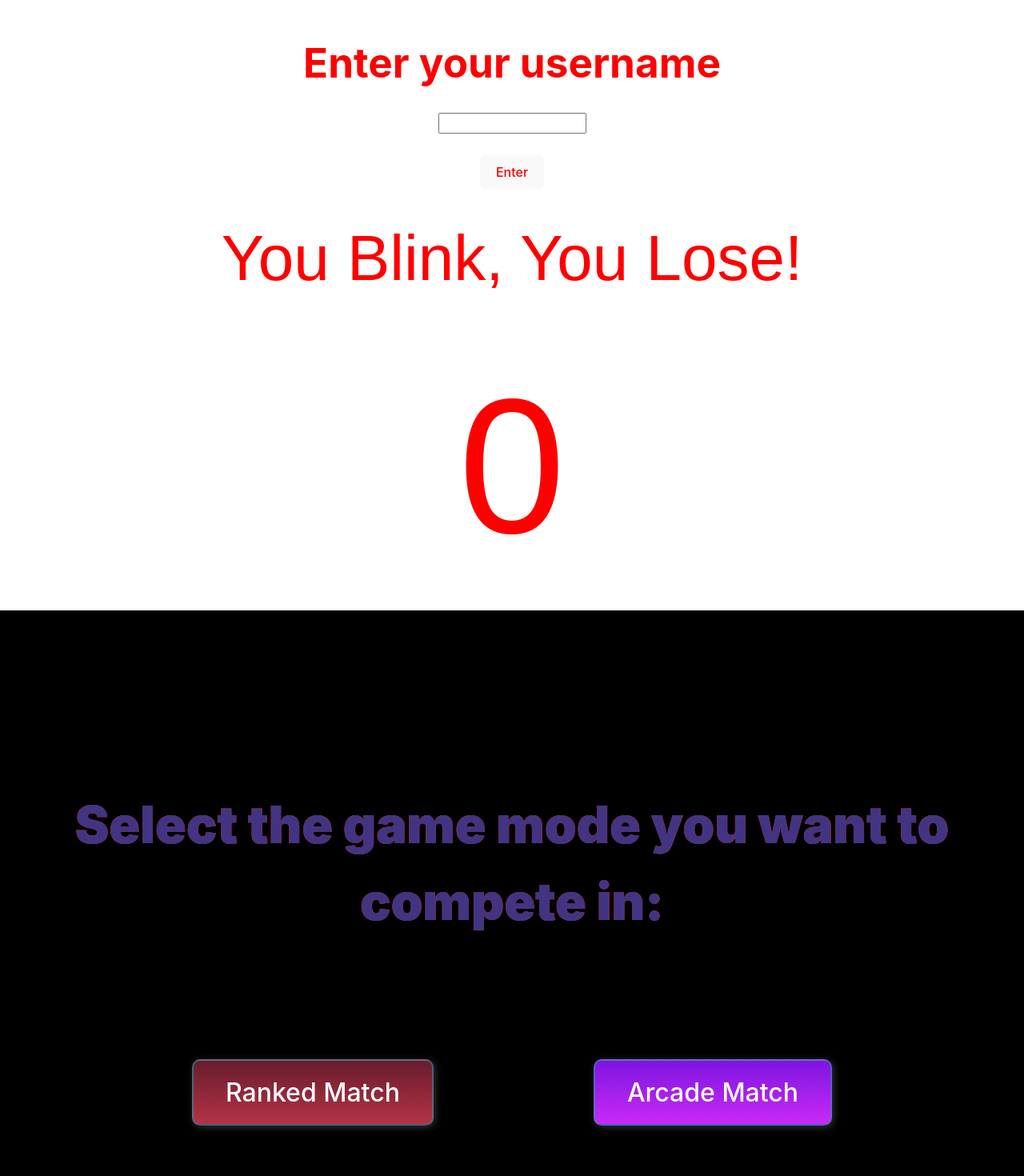
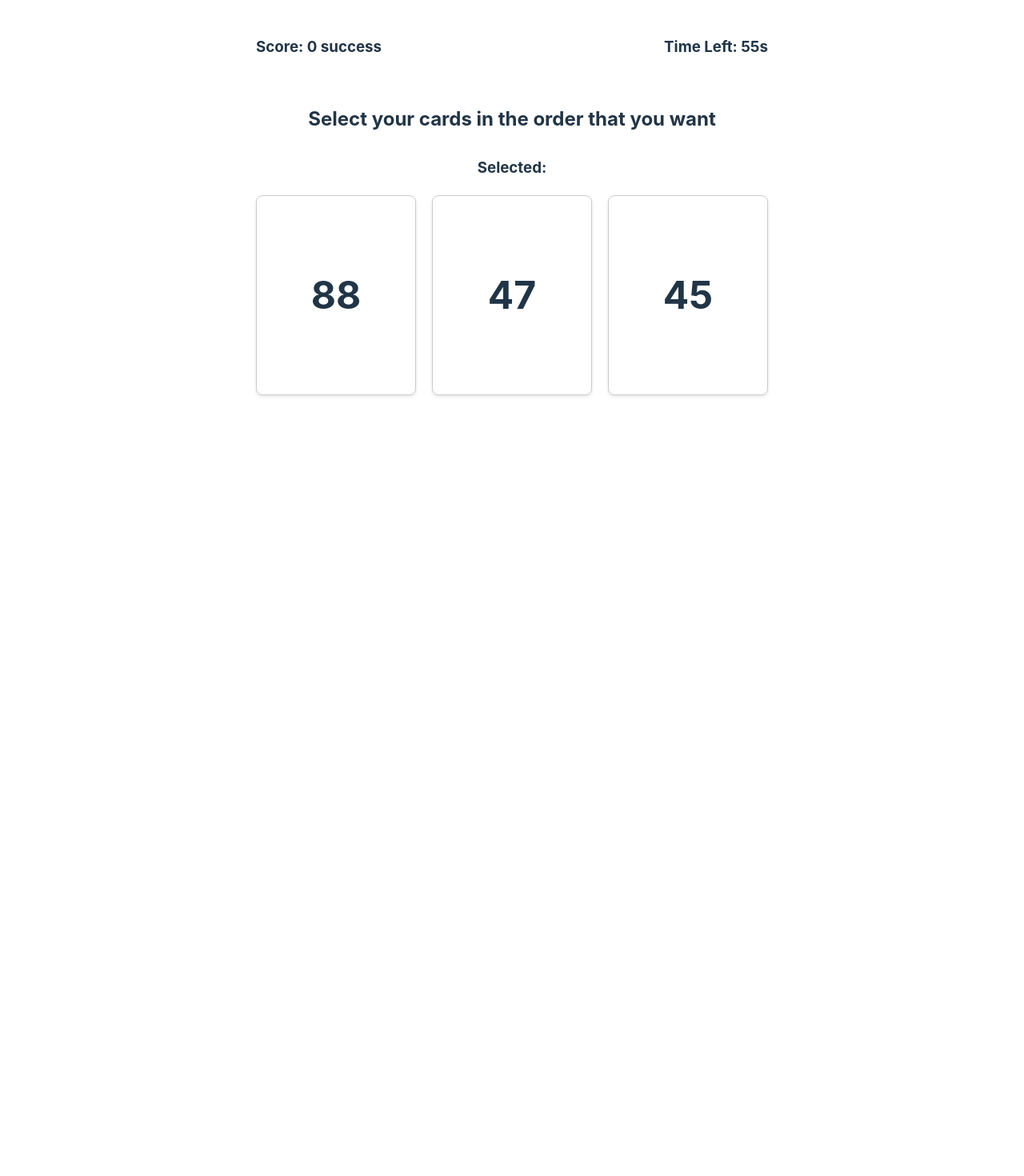
Before and after one commit to sbinkader/C.H.E.S, a React (Vite) app in the folder C.H.E.S/: page /game/1 in a window 1280 px wide. Shown: the part 140-1610 px from the top of the page at 80% size. After the commit the page ends 800 px from the top, so only its background shows below. Built offline with nearby package versions, Linux system fonts and the light colour scheme; grey boxes are pictures that could not be loaded.

Commit message:
Component integration and page navigation setup

```diff
--- a/C.H.E.S/package.json
+++ b/C.H.E.S/package.json
@@ -15,7 +15,8 @@
     "@mantine/hooks": "^7.17.0",
     "motion": "^12.4.7",
     "react": "^19.0.0",
-    "react-dom": "^19.0.0"
+    "react-dom": "^19.0.0",
+    "react-router-dom": "^7.2.0"
   },
   "devDependencies": {
     "@eslint/js": "^9.19.0",
--- a/C.H.E.S/src/App.jsx
+++ b/C.H.E.S/src/App.jsx
@@ -1,65 +1,21 @@
-
-import { useState } from 'react'
-import reactLogo from './assets/react.svg'
-import viteLogo from '/vite.svg'
-import CountDown from './countDownPage'
-import './App.css'
-import Username from './landingPage'
-import SelectTheTwo from './Mode'
-import GamePage from "./Gamepage";
-
-
+import CountDown from "./countDownPage";
+import "./App.css";
+import Username from "./landingPage";
+import SelectTheTwo from "./Mode";
+import GamePage from "./gamepage";
+import { BrowserRouter, Routes, Route } from "react-router-dom";
 
 function App() {
-
-  const [count, setCount] = useState(0)
-  const arialStyle = {
-    fontFamily: 'Arial, sans-serif',
-    fontSize: '5em',
-    color: 'red',
-    textAlign: 'center',
-    margin: '20px'
-  };
   return (
-    <>
-      <Username/>
-      <div>
-      <p style={arialStyle}>
-          You Blink, You Lose!
-      </p>
-      </div>
-      <CountDown/>
-      <SelectTheTwo/>
-      <GamePage />
-    </>
-  )
+    <BrowserRouter>
+      <Routes>
+        <Route path="/" element={<Username />} />
+        <Route path="/mode" element={<SelectTheTwo />} />
+        <Route path="/countdown" element={<CountDown />} />
+        <Route path="/game/:mode" element={<GamePage />} />
+      </Routes>
+    </BrowserRouter>
+  );
 }
 
-export default App
-
-
-
-// return (
-//   <>
-//     <div>
-//       <a href="https://vite.dev" target="_blank">
-//         <img src={viteLogo} className="logo" alt="Vite logo" />
-//       </a>
-//       <a href="https://react.dev" target="_blank">
-//         <img src={reactLogo} className="logo react" alt="React logo" />
-//       </a>
-//     </div>
-//     <h1>Vite + React</h1>
-//     <div className="card">
-//       <button onClick={() => setCount((count) => count + 1)}>
-//         count is {count}
-//       </button>
-//       <p>
-//         Edit <code>src/App.jsx</code> and save to test HMR
-//       </p>
-//     </div>
-//     <p className="read-the-docs">
-//       Click on the Vite and React logos to learn more.
-//     </p>
-//   </>
-// )
+export default App;
--- a/C.H.E.S/src/Mode.jsx
+++ b/C.H.E.S/src/Mode.jsx
@@ -1,6 +1,7 @@
+import { useNavigate } from "react-router-dom";
 
 export default function SelectTheTwo() {
-
+  const navigate = useNavigate();
   const containerStyle = {
     display: "flex",
     flexDirection: "column",
@@ -9,19 +10,19 @@ export default function SelectTheTwo() {
     height: "100vh",
     width: "100vw",
     textAlign: "center",
-        backgroundColor: "black",
+    backgroundColor: "white",
     color: "white",
-        animation: "fadeIn 15s ease-in-out" ,
+    animation: "fadeIn 15s ease-in-out",
   };
 
   const textStyle = {
-        fontSize: "64px",
+    fontSize: "4rem",
     fontWeight: "900",
     color: "rgb(66, 52, 131)",
-        marginTop:"54",
+    marginTop: "54",
     // textShadow: "-1px -1px 0 red, 1px -1px 0 red, -1px 1px 0 red, 1px 1px 0 red",
-        textShadow: "-0.2px -0.2px 0.2px brown, 0.2px -0.2px 0.2px brown, -0.2px 0.2px 0.2px brown, 0.2px 0.2px 0.2px brown",
-        animation: "slideIn 15s ease-in-out" // Smooth slide-in effect,
+    textShadow:
+      "-0.2px -0.2px 0.2px brown, 0.2px -0.2px 0.2px brown, -0.2px 0.2px 0.2px brown, 0.2px 0.2px 0.2px brown",
   };
 
   const buttonContainerStyle = {
@@ -29,7 +30,7 @@ export default function SelectTheTwo() {
     flexDirection: "row",
     justifyContent: "center",
     alignItems: "center",
-        gap: "200px",
+    gap: "10vw",
     marginTop: "85px", // Moves buttons lower without affecting text
   };
 
@@ -46,42 +47,36 @@ export default function SelectTheTwo() {
 
   const rankedButtonStyle = {
     ...buttonStyle,
-         background: "linear-gradient(to bottom, rgb(104, 29, 46), rgb(180, 50, 70))", // Gradient effect,
-        // backgroundColor: "rgb(104 ,29, 46)",
+    background:
+      "linear-gradient(to bottom, rgb(104, 29, 46), rgb(180, 50, 70))", // Gradient effect,
   };
 
   const arcadeButtonStyle = {
     ...buttonStyle,
-        background: "linear-gradient(to bottom,rgb(125, 21, 223),rgb(201, 42, 247))",
-        //backgroundColor: "Purple",
+    background:
+      "linear-gradient(to bottom,rgb(125, 21, 223),rgb(201, 42, 247))",
   };
 
-    const goToPage1 = () => {
-        window.location.href = "https://www.wwe.com";
+  const goToTimed = () => {
+    navigate("/game/timed");
   };
 
-    const goToPage2 = () => {
-        window.location.href = "https://www.example.com/page2";
+  const goToPractice = () => {
+    navigate("/game/practice");
   };
 
   return (
     <div style={containerStyle}>
-            <p style={textStyle}>
-               Select the game mode you want to compete in:
-            </p>
+      <p style={textStyle}>Select the game mode you want to compete in:</p>
 
       <div style={buttonContainerStyle}>
-                <button style={rankedButtonStyle} onClick={goToPage1}>
-                    Ranked Match
+        <button style={rankedButtonStyle} onClick={goToTimed}>
+          Timed Match
         </button>
-                <button style={arcadeButtonStyle} onClick={goToPage2}>
-                    Arcade Match
+        <button style={arcadeButtonStyle} onClick={goToPractice}>
+          Practice Match
         </button>
       </div>
     </div>
   );
-
-
-
-
 }
--- a/C.H.E.S/src/countDownPage.jsx
+++ b/C.H.E.S/src/countDownPage.jsx
@@ -1,45 +1,40 @@
-import React from 'react';
-<link href="https://fonts.googleapis.com/css2?family=Cosmic&display=swap" rel="stylesheet"></link>
-export default class CountDown extends React.Component {
-    constructor(props) {
-        super(props);
-        this.state = {
-            count: 3
-        };
-        this.timer = null;
+import { useState, useEffect } from "react";
+import { useNavigate } from "react-router-dom";
+
+function CountDown() {
+  const [count, setCount] = useState(3);
+  const navigate = useNavigate();
+
+  useEffect(() => {
+    if (count > 0) {
+      const timer = setInterval(() => {
+        setCount((prevCount) => prevCount - 1);
+      }, 1000);
+      return () => clearInterval(timer);
     }
+  }, [count]);
 
-    componentDidMount() {
-        this.timer = setInterval(() => {
-            this.setState(prevState => {
-                if (prevState.count > 0) {
-                    return { count: prevState.count - 1 };
-                } else {
-                    clearInterval(this.timer);
-                    return null;
-                }
-            });
-        }, 1000);
+  useEffect(() => {
+    if (count === 0) {
+      navigate("/mode");
     }
+  }, [count, navigate]);
 
-    componentWillUnmount() {
-        clearInterval(this.timer);
-    }
+  const countdownStyle = {
+    fontFamily: "Arial, sans-serif",
+    fontSize: "5rem",
+    color: "red",
+    textAlign: "center",
+  };
 
-     render() {
-        const { count } = this.state;
+  return (
+    <>
+      <div>
+        <p style={countdownStyle}>You Blink, You Lose!</p>
+      </div>
+      <div style={countdownStyle}>{count}</div>
+    </>
+  );
+}
 
-            // Define the cosmic style
-            const cosmicStyle = {
-                fontFamily: 'Cosmic, sans-serif', // Ensure you have included the Cosmic font
-                fontSize: '15em',
-                color: 'red'
-            };
-
-            return (
-                <div style={cosmicStyle}>
-                    {count}
-                </div>
-            );
-    }
-}
+export default CountDown;
--- a/C.H.E.S/src/gamepage.jsx
+++ b/C.H.E.S/src/gamepage.jsx
@@ -1,7 +1,13 @@
 import { useState, useEffect } from "react";
 import { motion } from "framer-motion";
+import { useParams } from "react-router-dom";
+import PropTypes from "prop-types";
 
-function GamePage({ cardCount = 3, timerDuration = 60 }) {
+function GamePage() {
+  const { mode } = useParams();
+  const cardCount = 3;
+  const timerDuration = mode === "timed" ? 60 : mode === "practice" ? 600 : 60;
+
   const generateUniqueRandomNumbers = (count) => {
     const numbers = new Set();
     while (numbers.size < count) {
@@ -54,6 +60,12 @@ function GamePage({ cardCount = 3, timerDuration = 60 }) {
       resetGame();
     }
   }, [memorySelection]);
+
+  const handlePlayAgain = () => {
+    resetGame();
+    setTimeLeft(timerDuration);
+    setCount(0);
+  };
 
   // Check if two arrays are equal
   const arraysEqual = (a, b) =>
@@ -121,11 +133,22 @@ function GamePage({ cardCount = 3, timerDuration = 60 }) {
 
   if (timeLeft > 0) {
     return (
-      <div style={{ width: "50vw" }}>
+      <div
+        style={{
+          display: "flex",
+          flexDirection: "column",
+          justifyContent: "center",
+          alignItems: "center",
+          height: "100vh",
+          width: "100vw",
+          backgroundColor: "white",
+        }}
+      >
         <div
           style={{
             display: "flex",
             justifyContent: "space-between",
+            width: "50vw",
             marginBottom: 20,
           }}
         >
@@ -183,13 +206,47 @@ function GamePage({ cardCount = 3, timerDuration = 60 }) {
     );
   } else {
     return (
-      <div style={{ textAlign: "center", padding: 20 }}>
-        <h1>Game Over</h1>
-        <h3>Your score: {count}</h3>
+      <div
+        style={{
+          display: "flex",
+          flexDirection: "column",
+          justifyContent: "center",
+          alignItems: "center",
+          height: "100vh",
+          width: "100vw",
+          backgroundColor: "white",
+        }}
+      >
+        <h1>Game Over!</h1>
+        <h2>Your score: {count}</h2>
+        <button
+          onClick={handlePlayAgain}
+          style={{
+            marginTop: 20,
+            padding: "10px 40px",
+            fontSize: "1rem",
+            cursor: "pointer",
+            border: "2px solid #ccc",
+            borderRadius: "8px",
+            backgroundColor: "white",
+            boxShadow: "0 2px 4px rgba(0, 0, 0, 0.1)",
+            transition:
+              "transform 0.2s ease-in-out, box-shadow 0.2s ease-in-out",
+          }}
+        >
+          Play again!
+        </button>
       </div>
     );
   }
 }
+
+GameCard.propTypes = {
+  number: PropTypes.number.isRequired,
+  isFlipped: PropTypes.bool.isRequired,
+  onClick: PropTypes.func.isRequired,
+  isSelected: PropTypes.bool.isRequired,
+};
 
 function GameCard({ number, isFlipped, onClick, isSelected }) {
   return (
--- a/C.H.E.S/src/landingPage.jsx
+++ b/C.H.E.S/src/landingPage.jsx
@@ -1,56 +1,83 @@
+import { useState } from "react";
+import { useNavigate } from "react-router-dom";
+
 export default function Username() {
+  const [name, setName] = useState(""); // Local state for input
+  const navigate = useNavigate();
+
+  const handleSubmit = (e) => {
+    e.preventDefault(); // Prevent page reload
+    if (name.trim()) {
+      // Ensure name isn’t empty
+      navigate("/mode");
+    }
+  };
   return (
-    <div>
+    <div
+      style={{
+        display: "flex",
+        justifyContent: "center",
+        alignItems: "center",
+        height: "100vh",
+      }}
+    >
       <div>
-        {/* <img
-            className="mx-auto h-10 w-auto"
-            src="media/favicon.png"
-            alt="rotating logo"
-          /> */}
-        <video
-          autoPlay
-          loop
-          muted
-          className="absolute top-0 left-0 w-full h-full"
-        >
-          <source src="media/Background_Video.mp4" type="video/mp4" />
-          Your browser does not support the video tag.
-        </video>
-      </div>
-
-      <div>
-        <form>
+        <form onSubmit={handleSubmit}>
           <div>
             <label htmlFor="name">
-              <h1
-                style={{
-                  color: "#ff0000",
-                }}
-              >
-                Enter your username
-              </h1>
+              <h1 style={{ color: "#ff0000" }}>What&apos;s your name?</h1>
             </label>
             <div>
               <input
                 type="text"
                 name="name"
                 id="name"
+                value={name}
+                onChange={(e) => setName(e.target.value)}
                 style={{
-                  height: "20px",
-                  width: "auto",
+                  height: "40px",
+                  width: "250px",
+                  padding: "10px",
+                  border: "2px solid #ff0000",
+                  borderRadius: "8px",
+                  boxShadow: "0 2px 5px rgba(0, 0, 0, 0.1)",
+                  fontSize: "16px",
+                  outline: "none",
+                  transition: "border-color 0.3s ease",
                 }}
+                onFocus={(e) => (e.target.style.borderColor = "#ff5555")}
+                onBlur={(e) => (e.target.style.borderColor = "#ff0000")}
               />
             </div>
           </div>
 
-          <div
-            style={{
-              margin: "27px",
-            }}
-          >
+          <div style={{ margin: "27px", textAlign: "center" }}>
             <button
+              type="submit" // Trigger form submission
               style={{
                 color: "#ff0000",
+                backgroundColor: "transparent",
+                border: "2px solid #ff0000",
+                borderRadius: "8px",
+                padding: "10px 20px",
+                fontSize: "16px",
+                cursor: "pointer",
+                transition: "all 0.3s ease",
+                outline: "none",
+              }}
+              onMouseOver={(e) => {
+                e.target.style.backgroundColor = "#ff000033"; // Light red hover
+                e.target.style.color = "#ff5555"; // Slightly lighter red text
+              }}
+              onMouseOut={(e) => {
+                e.target.style.backgroundColor = "transparent";
+                e.target.style.color = "#ff0000";
+              }}
+              onFocus={(e) => {
+                e.target.style.boxShadow = "0 0 5px rgba(255, 0, 0, 0.5)"; // Focus glow
+              }}
+              onBlur={(e) => {
+                e.target.style.boxShadow = "none";
               }}
             >
               Enter
```
Also changed, not shown: 1 other file (tests, documents, lock files or other folders). Lines whose indentation alone changed are shown as unchanged.
